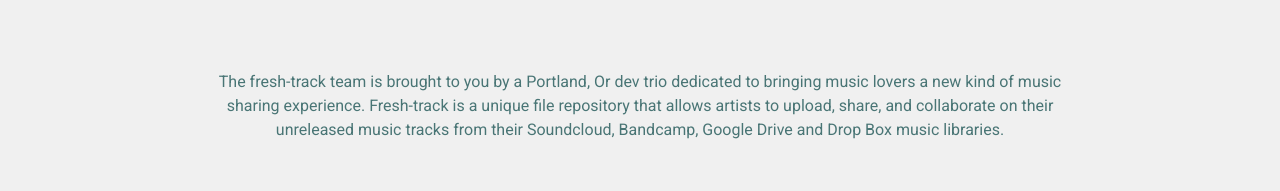
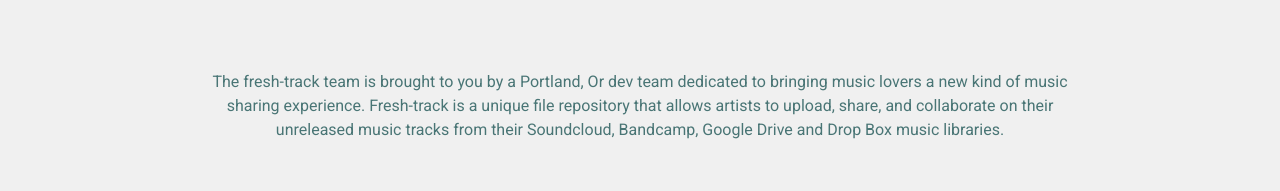
Before and after one commit to fresh-track/fresh-track-frontend, a React (Create React App) app: page /about in a window 1280 px wide. Shown: the part 161-352 px from the top of the page. Built offline with nearby package versions, Linux system fonts and the light colour scheme.

Commit message:
word fix

```diff
--- a/src/About.js
+++ b/src/About.js
@@ -11,7 +11,7 @@
         <h1> the fresh-track trio </h1>
 
         <p>
-        The fresh-track team is brought to you by a Portland, Or dev trio dedicated to bringing music lovers a new kind of music sharing experience. Fresh-track is a unique file repository that allows artists to upload, share, and collaborate on their unreleased music tracks from their Soundcloud, Bandcamp, Google Drive and Drop Box music libraries.
+        The fresh-track team is brought to you by a Portland, Or dev team dedicated to bringing music lovers a new kind of music sharing experience. Fresh-track is a unique file repository that allows artists to upload, share, and collaborate on their unreleased music tracks from their Soundcloud, Bandcamp, Google Drive and Drop Box music libraries.
         </p>
 
         <div className="team-container">
```
